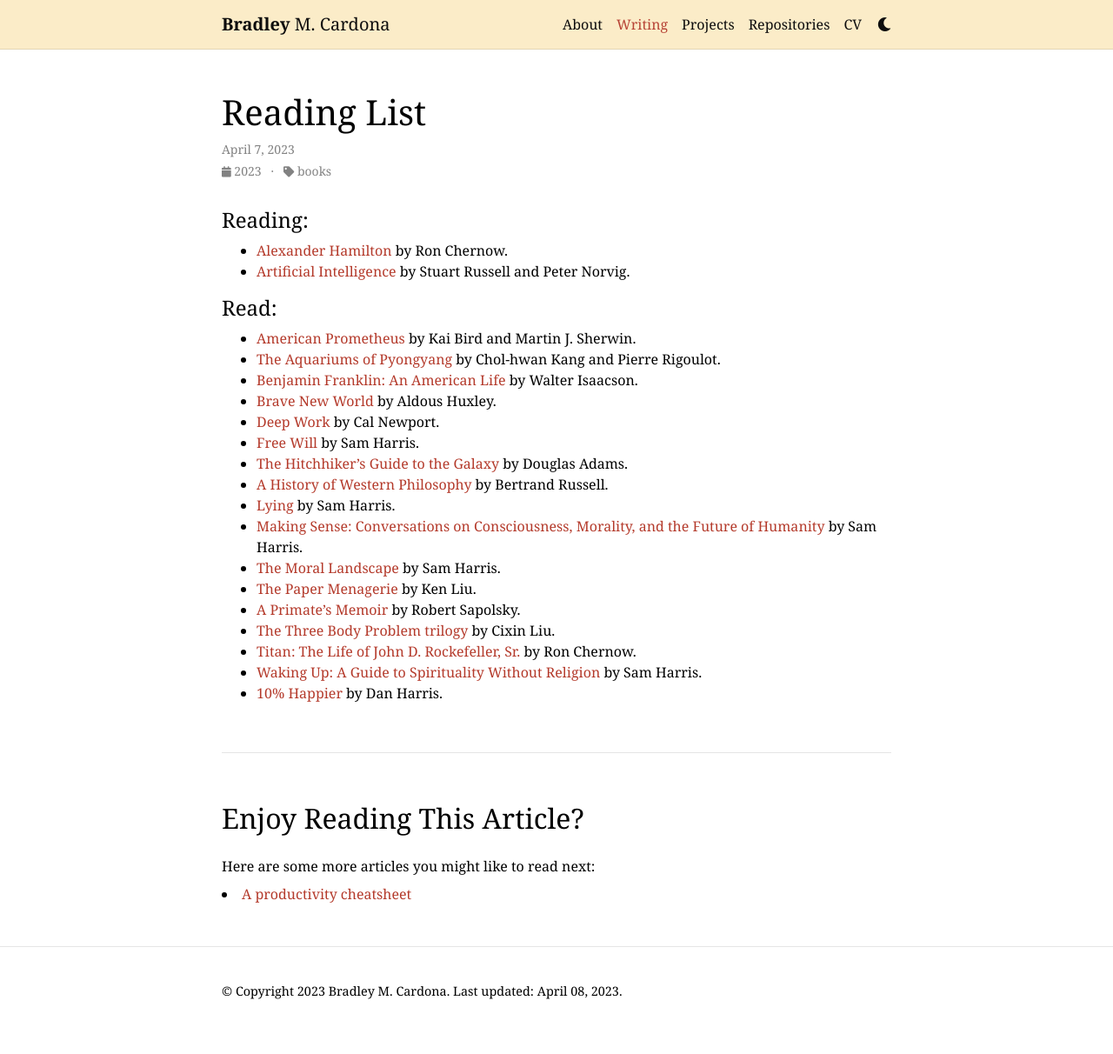
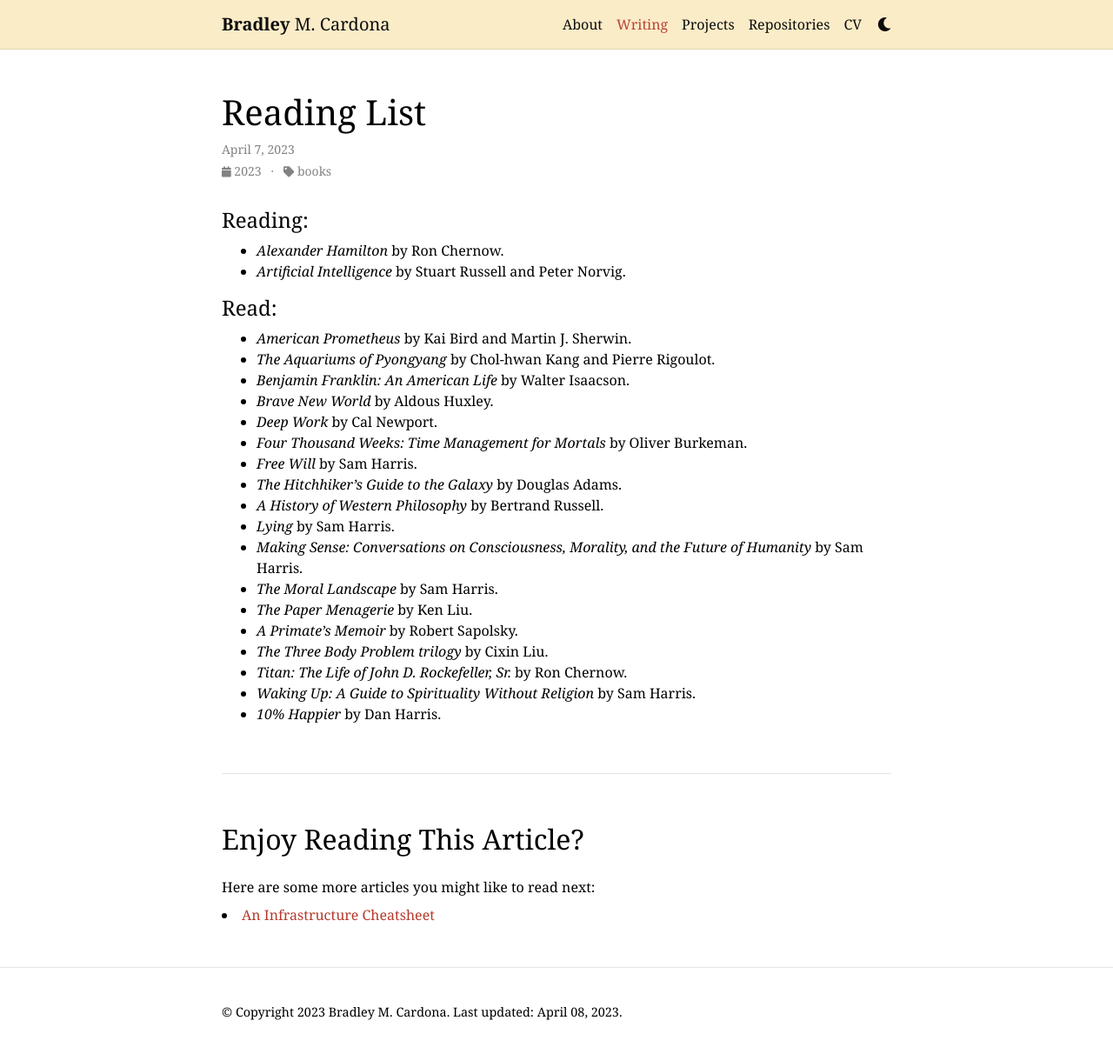
Before and after one commit to BMCARDONA/bmcardona.github.io, a Jekyll site: the page built from _posts/2023-04-07-reading-list.md, in a window 1280 px wide and 1215 px high. Shown: the top 1212 px of the window at 87% size. Built offline with Jekyll 4.4.1, drawn with Linux system fonts in a browser that asks for light colours; comment, search, counter and statistics services are not loaded; a style sheet for code colours, icons or effects is not loaded.

Commit message:
update posts

```diff
--- a/_posts/2023-04-07-reading-list.md
+++ b/_posts/2023-04-07-reading-list.md
@@ -7,24 +7,25 @@
 ---
 
 #### Reading:
-- [Alexander Hamilton](https://www.amazon.com/Alexander-Hamilton-Ron-Chernow/dp/0143034758) by Ron Chernow.
-- [Artificial Intelligence](https://www.amazon.com/Artificial-Intelligence-A-Modern-Approach/dp/0134610997/ref=sr_1_1?crid=3TC0H4YT3TE25&keywords=artificial+intelligence+a+modern+approach+4th+edition&qid=1680920114&s=books&sprefix=Artific%2Cstripbooks%2C101&sr=1-1&ufe=app_do%3Aamzn1.fos.f5122f16-c3e8-4386-bf32-63e904010ad0) by Stuart Russell and Peter Norvig.
+- [*Alexander Hamilton*](https://www.amazon.com/Alexander-Hamilton-Ron-Chernow/dp/0143034758) by Ron Chernow.
+- [*Artificial Intelligence*](https://www.amazon.com/Artificial-Intelligence-A-Modern-Approach/dp/0134610997/ref=sr_1_1?crid=3TC0H4YT3TE25&keywords=artificial+intelligence+a+modern+approach+4th+edition&qid=1680920114&s=books&sprefix=Artific%2Cstripbooks%2C101&sr=1-1&ufe=app_do%3Aamzn1.fos.f5122f16-c3e8-4386-bf32-63e904010ad0) by Stuart Russell and Peter Norvig.
 
 #### Read:
-- [American Prometheus](https://www.amazon.com/American-Prometheus-Triumph-Tragedy-Oppenheimer/dp/0375726268) by Kai Bird and Martin J. Sherwin.
-- [The Aquariums of Pyongyang](https://www.amazon.com/Aquariums-Pyongyang-Years-North-Korean/dp/0465011047) by Chol-hwan Kang and Pierre Rigoulot.
-- [Benjamin Franklin: An American Life](https://www.amazon.com/Benjamin-Franklin-American-Walter-Isaacson/dp/074325807X/ref=sr_1_1?crid=3LAT4J9JB7C3Q&keywords=Benjamin+Franklin+an+american+life&qid=1680920166&s=books&sprefix=benjamin+franklin+an+american+lif%2Cstripbooks%2C163&sr=1-1) by Walter Isaacson.
-- [Brave New World](https://www.amazon.com/Brave-New-World-Aldous-Huxley/dp/0060850523) by Aldous Huxley.
-- [Deep Work](https://www.amazon.com/Deep-Work-Focused-Success-Distracted/dp/1455586692) by Cal Newport.
-- [Free Will](https://www.amazon.com/Free-Will-Deckle-Edge-Harris/dp/1451683405/ref=pd_lpo_1?pd_rd_w=ipq4i&content-id=amzn1.sym.116f529c-aa4d-4763-b2b6-4d614ec7dc00&pf_rd_p=116f529c-aa4d-4763-b2b6-4d614ec7dc00&pf_rd_r=1SM2W5FQGEDX4QPT9PA6&pd_rd_wg=uXanv&pd_rd_r=1b6e771a-623a-4744-9ba8-cbb49874d9bc&pd_rd_i=1451683405&psc=1) by Sam Harris.
-- [The Hitchhiker's Guide to the Galaxy](https://www.amazon.com/Hitchhikers-Guide-Galaxy-Douglas-Adams/dp/0345391802) by Douglas Adams.
-- [A History of Western Philosophy](https://www.amazon.com/History-Western-Philosophy-Bertrand-Russell/dp/0671201581) by Bertrand Russell.
-- [Lying](https://www.amazon.com/Lying-Sam-Harris/dp/1940051002) by Sam Harris.
-- [Making Sense: Conversations on Consciousness, Morality, and the Future of Humanity](https://www.amazon.com/Making-Sense-Conversations-Consciousness-Morality/dp/B081ZHC3HX/ref=sr_1_1?crid=XA5M07707J09&keywords=sam+harris+conversations&qid=1680921108&s=books&sprefix=sam+harris+conversatio%2Cstripbooks%2C114&sr=1-1) by Sam Harris.
-- [The Moral Landscape](https://www.amazon.com/Moral-Landscape-Science-Determine-Values/dp/143917122X) by Sam Harris.
-- [The Paper Menagerie](https://www.amazon.com/Paper-Menagerie-Other-Stories/dp/148142436X/ref=sr_1_1?crid=2BXN2BQAUTYU&keywords=The+Paper+Menagerie&qid=1680920415&s=books&sprefix=the+paper+menagerie%2Cstripbooks%2C80&sr=1-1) by Ken Liu.
-- [A Primate's Memoir](https://www.amazon.com/Primates-Memoir-Neuroscientists-Unconventional-Baboons/dp/0743202414) by Robert Sapolsky.
-- [The Three Body Problem trilogy](https://www.amazon.com/Three-Body-Problem-Boxed-Set-Remembrance/dp/1250254493/ref=sr_1_1?crid=ULZ8K8FJQ4KI&keywords=three+body+problem+trilogy&qid=1680920393&s=books&sprefix=three+body+problem+trilogy%2Cstripbooks%2C114&sr=1-1) by Cixin Liu.
-- [Titan: The Life of John D. Rockefeller, Sr.](https://www.amazon.com/Titan-Life-John-Rockefeller-Sr/dp/1400077303) by Ron Chernow.
-- [Waking Up: A Guide to Spirituality Without Religion](https://www.amazon.com/Waking-Up-Sam-Harris-audiobook/dp/B00M9KEFY6/ref=sr_1_1?crid=3RT3TWRQLHK66&keywords=waking+up&qid=1680919942&sprefix=waking+u%2Caps%2C118&sr=8-1) by Sam Harris.
-- [10% Happier](https://www.amazon.com/10-Happier-Self-Help-Actually-Works/dp/0062265431) by Dan Harris.
+- [*American Prometheus*](https://www.amazon.com/American-Prometheus-Triumph-Tragedy-Oppenheimer/dp/0375726268) by Kai Bird and Martin J. Sherwin.
+- [*The Aquariums of Pyongyang*](https://www.amazon.com/Aquariums-Pyongyang-Years-North-Korean/dp/0465011047) by Chol-hwan Kang and Pierre Rigoulot.
+- [*Benjamin Franklin: An American Life*](https://www.amazon.com/Benjamin-Franklin-American-Walter-Isaacson/dp/074325807X/ref=sr_1_1?crid=3LAT4J9JB7C3Q&keywords=Benjamin+Franklin+an+american+life&qid=1680920166&s=books&sprefix=benjamin+franklin+an+american+lif%2Cstripbooks%2C163&sr=1-1) by Walter Isaacson.
+- [*Brave New World*](https://www.amazon.com/Brave-New-World-Aldous-Huxley/dp/0060850523) by Aldous Huxley.
+- [*Deep Work*](https://www.amazon.com/Deep-Work-Focused-Success-Distracted/dp/1455586692) by Cal Newport.
+- [*Four Thousand Weeks: Time Management for Mortals*](https://www.amazon.com/Four-Thousand-Weeks-Management-Mortals/dp/0374159122) by Oliver Burkeman.
+- [*Free Will*](https://www.amazon.com/Free-Will-Deckle-Edge-Harris/dp/1451683405/ref=pd_lpo_1?pd_rd_w=ipq4i&content-id=amzn1.sym.116f529c-aa4d-4763-b2b6-4d614ec7dc00&pf_rd_p=116f529c-aa4d-4763-b2b6-4d614ec7dc00&pf_rd_r=1SM2W5FQGEDX4QPT9PA6&pd_rd_wg=uXanv&pd_rd_r=1b6e771a-623a-4744-9ba8-cbb49874d9bc&pd_rd_i=1451683405&psc=1) by Sam Harris.
+- [*The Hitchhiker's Guide to the Galaxy*](https://www.amazon.com/Hitchhikers-Guide-Galaxy-Douglas-Adams/dp/0345391802) by Douglas Adams.
+- [*A History of Western Philosophy*](https://www.amazon.com/History-Western-Philosophy-Bertrand-Russell/dp/0671201581) by Bertrand Russell.
+- [*Lying*](https://www.amazon.com/Lying-Sam-Harris/dp/1940051002) by Sam Harris.
+- [*Making Sense: Conversations on Consciousness, Morality, and the Future of Humanity*](https://www.amazon.com/Making-Sense-Conversations-Consciousness-Morality/dp/B081ZHC3HX/ref=sr_1_1?crid=XA5M07707J09&keywords=sam+harris+conversations&qid=1680921108&s=books&sprefix=sam+harris+conversatio%2Cstripbooks%2C114&sr=1-1) by Sam Harris.
+- [*The Moral Landscape*](https://www.amazon.com/Moral-Landscape-Science-Determine-Values/dp/143917122X) by Sam Harris.
+- [*The Paper Menagerie*](https://www.amazon.com/Paper-Menagerie-Other-Stories/dp/148142436X/ref=sr_1_1?crid=2BXN2BQAUTYU&keywords=The+Paper+Menagerie&qid=1680920415&s=books&sprefix=the+paper+menagerie%2Cstripbooks%2C80&sr=1-1) by Ken Liu.
+- [*A Primate's Memoir*](https://www.amazon.com/Primates-Memoir-Neuroscientists-Unconventional-Baboons/dp/0743202414) by Robert Sapolsky.
+- [*The Three Body Problem trilogy*](https://www.amazon.com/Three-Body-Problem-Boxed-Set-Remembrance/dp/1250254493/ref=sr_1_1?crid=ULZ8K8FJQ4KI&keywords=three+body+problem+trilogy&qid=1680920393&s=books&sprefix=three+body+problem+trilogy%2Cstripbooks%2C114&sr=1-1) by Cixin Liu.
+- [*Titan: The Life of John D. Rockefeller, Sr.*](https://www.amazon.com/Titan-Life-John-Rockefeller-Sr/dp/1400077303) by Ron Chernow.
+- [*Waking Up: A Guide to Spirituality Without Religion*](https://www.amazon.com/Waking-Up-Sam-Harris-audiobook/dp/B00M9KEFY6/ref=sr_1_1?crid=3RT3TWRQLHK66&keywords=waking+up&qid=1680919942&sprefix=waking+u%2Caps%2C118&sr=8-1) by Sam Harris.
+- [*10% Happier*](https://www.amazon.com/10-Happier-Self-Help-Actually-Works/dp/0062265431) by Dan Harris.
```
Also changed, not shown: _posts/2023-04-05-helpful-items.md (deleted, +0 -47 lines), _posts/2023-04-05-infrastructure-cheatsheet.md (added, +53 -0 lines).
